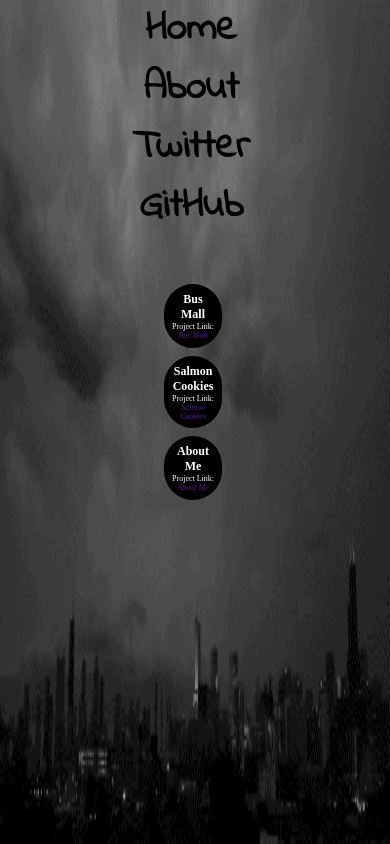
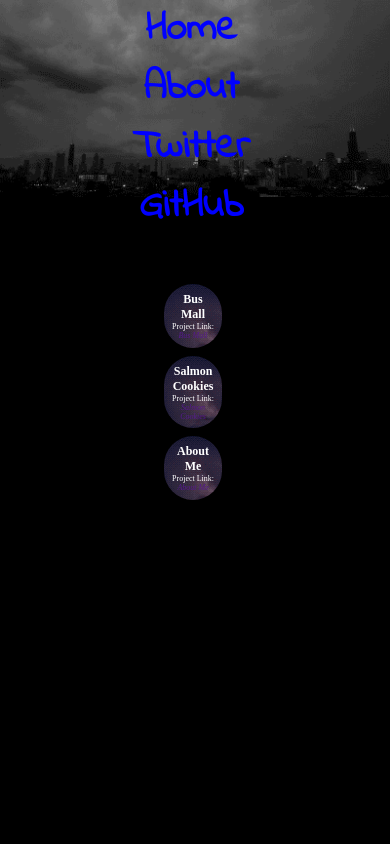
Before and after one commit to ElDocWho/Portfolio, a plain HTML site: page index.html in a window 390 px wide. Shown: the top 844 px of the page. Drawn offline with nearby package versions, Linux system fonts and the light colour scheme.

Commit message:
refactoring responsiveness

```diff
--- a/base.css
+++ b/base.css
@@ -18,7 +18,7 @@ a {
 nav.main-nav a{
   float: none;
   box-sizing: border-box;
-  color: black;
+  color: blue;
   text-decoration: none;
   font-weight: bold;
   margin-right: 2%;
--- a/index.html
+++ b/index.html
@@ -12,7 +12,7 @@
   <body>
     <nav class="main-nav">
         <span class="icon-menu"></span>
-        <ul>
+        <ul >
           <li data-content="Home"><a href="#" class="icon-home"> Home</a></li>
           <li data-content="about"><a href="#" class="icon-address-book"> About</a></li>
           <li> <a href="#" target="_blank" class="icon-twitter3"> Twitter</a></li>
@@ -32,6 +32,7 @@
         <section class=".project-desc"></section>
       </project>
     </section>
+    <div id="preview"></div>
   </main>
     <script src="https://ajax.googleapis.com/ajax/libs/jquery/3.2.1/jquery.min.js"></script>
     <script type="text/javascript" src="data.js"></script>
--- a/layout.css
+++ b/layout.css
@@ -7,11 +7,13 @@
 
 html, body {
   height: 100%;
+}
+body {
+  background-repeat: no-repeat;
   background-image: url(img/vot2.gif);
-  background-size: 100% 100%;
-  background-repeat: no-repeat;
+  background-size: 100%;
+
 }
-
 li {
   display: inline;
   border-radius: 500px;
@@ -27,7 +29,7 @@ nav {
   width: 100%;
 }
 header {
-  background-image: url(img/volt3.gif);
+  background-image: url(img/volt4.gif);
   border-radius: 100px;
   text-align: center;
   padding: 2%;
@@ -36,7 +38,3 @@ header {
   margin-right: 1%;
   align-items: center;
 }
-main {
-  background-image: url();
-}
-header:hover
--- a/modules.css
+++ b/modules.css
@@ -19,20 +19,25 @@ body {
 }
 
 @media screen and (max-width: 905px){
+  nav.main-nav{
+    color: white;
+  }
   html {
     width: 100%;
     height: 100%;
+    color: white;
   }
   .main-nav ul{
     display: block;
     height: 50%;
+    color: white;
   }
   .main-nav li{
     float: none;
     display: block;
     font-size: 250%;
-    color: black;
     text-align: center;
+    color: white;
 
   }
   nav.main-nav{
@@ -43,6 +48,7 @@ ul {
 display: block;
 height: 50%;
 }
+
 header {
 
   float: none;
@@ -68,3 +74,6 @@ section#projects {
 hr {
   display: none;
 }
+.icon-github {
+  font-display:
+}
```
Also changed, not shown: img/volt4.gif (added).
